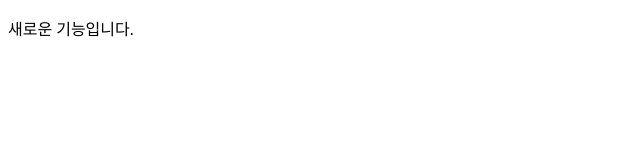
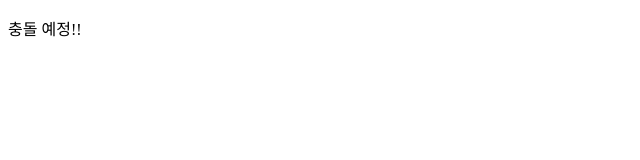
Before and after one commit to AhHyun1128/GitInitTest, a plain HTML site: page index.html in a window 1280 px wide. Shown: the full height of the page, 0-640 px from the left. Drawn offline with Linux system fonts and the light colour scheme.

Commit message:
새 기능에 대해 새 커밋

```diff
--- a/index.html
+++ b/index.html
@@ -3,9 +3,9 @@
 <head>
     <meta charset="UTF-8">
     <meta name="viewport" content="width=device-width, initial-scale=1.0">
-    <title>Main은 그대로 진행!!</title>
+    <title>새로운 기능</title>
 </head>
 <body>
-    <p>새로운 기능입니다.</p>
+    <p>충돌 예정!!</p>
 </body>
 </html>
```
